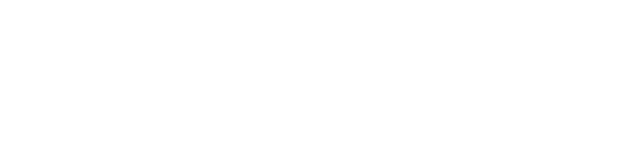
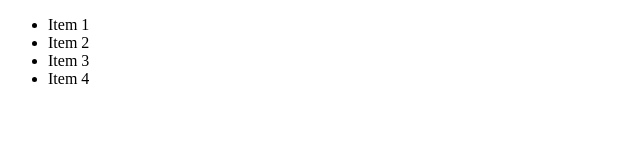
Before and after one commit to flaviare1s/javascript-origamid, a plain HTML site: page objetos/constructor-function/index.html in a window 1280 px wide. Shown: the whole page, without its empty margins (0-640 px from the left). Drawn offline with Linux system fonts and the light colour scheme.

Commit message:
Fiz os exercícios de funções construtoras

```diff
--- a/objetos/constructor-function/index.html
+++ b/objetos/constructor-function/index.html
@@ -6,6 +6,12 @@
     <title>Objects</title>
 </head>
 <body>
+    <ul>
+        <li>Item 1</li>
+        <li>Item 2</li>
+        <li>Item 3</li>
+        <li>Item 4</li>
+    </ul>
     <script src="script.js"></script>
 </body>
 </html>
--- a/objetos/constructor-function/script.js
+++ b/objetos/constructor-function/script.js
@@ -1,20 +1,40 @@
 // Transforme o objeto abaixo em uma Constructor Function
-const pessoa = {
-    nome: 'Nome pessoa',
-    idade: 0,
-    andar() {
+function Pessoa(nome, idade) {
+    this.nome = nome,
+    this.idade = idade,
+    this.andar = function() {
       console.log(this.nome + ' andou');
     }
   }
 
-  // Crie 3 pessoas, João - 20 anos,
-  // Maria - 25 anos, Bruno - 15 anos
+  // Crie 3 pessoas, João - 20 anos, Maria - 25 anos, Bruno - 15 anos
+  const pessoa1 = new Pessoa('João', 20)
+  const pessoa2 = new Pessoa('Maria', 25)
+  const pessoa3 = new Pessoa('Bruno', 15)
 
-
-  // Crie uma Constructor Function (Dom) para manipulação
-  // de listas de elementos do dom. Deve conter as seguintes
-  // propriedades e métodos:
-  //
+  // Crie uma Constructor Function (Dom) para manipulação de listas de elementos do dom.
+  // Deve conter as seguintes propriedades e métodos:
   // elements, retorna NodeList com os elementos selecionados
   // addClass(classe), adiciona a classe a todos os elementos
   // removeClass(classe), remove a classe a todos os elementos
+
+  function Dom(seletor) {
+    const elementList = document.querySelectorAll(seletor)
+    this.elements = elementList
+    this.addClass = function(classe) {
+      elementList.forEach((element) => {
+        element.classList.add(classe)
+      })
+    }
+    this.removeClass = function(classe) {
+      elementList.forEach((element) => {
+        element.classList.remove(classe)
+      })
+    }
+  }
+
+  const listaItens = new Dom('li')
+  listaItens.addClass('teste')
+  listaItens.removeClass('teste')
+  console.log(listaItens)
+  console.log(listaItens.elements)
```
